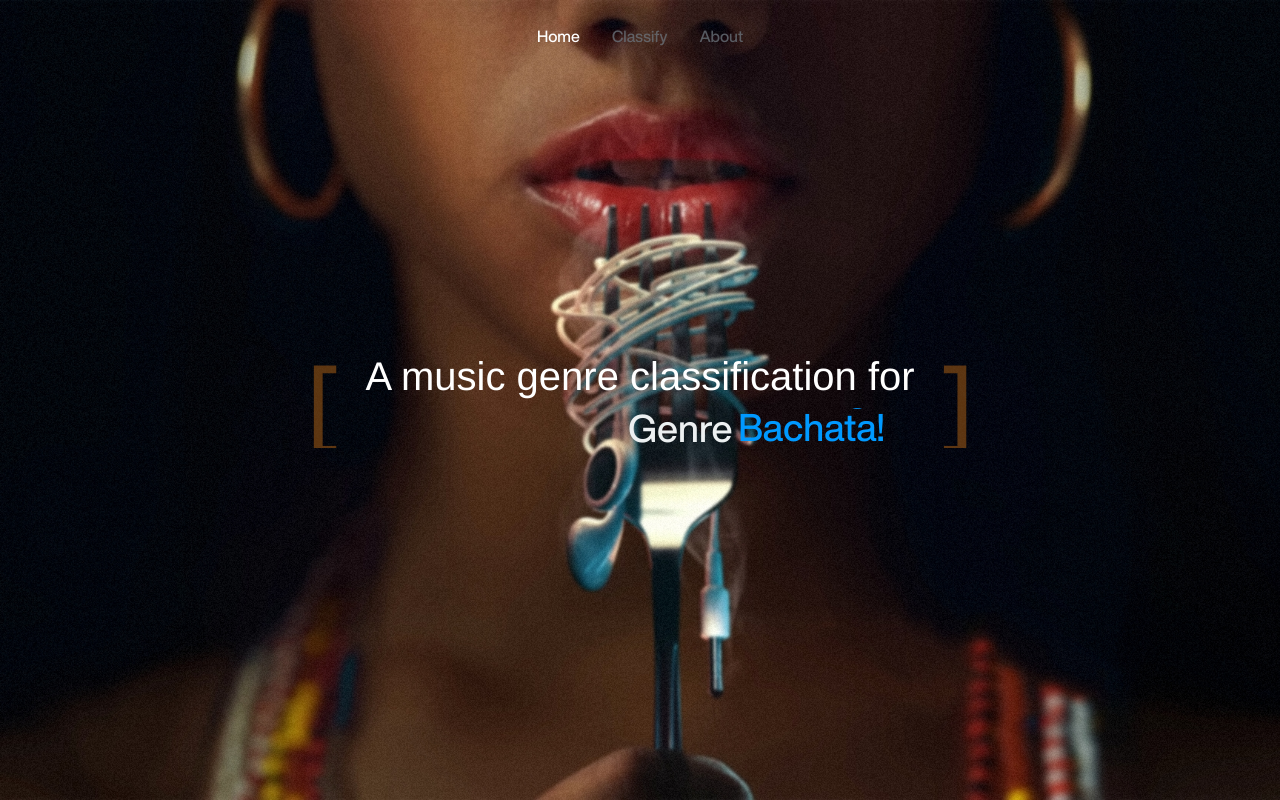
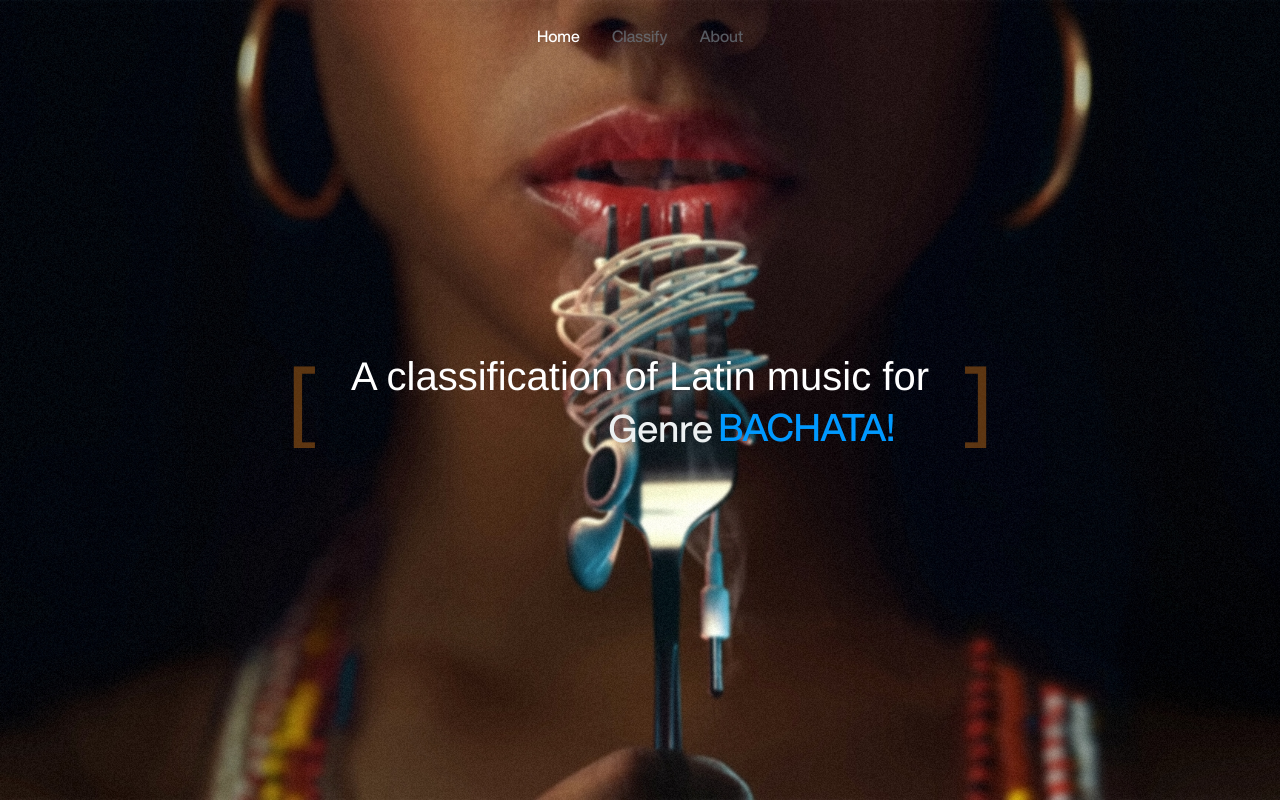
Before and after one commit to byCont/MusicGC-CNN, a Flask app: page / in a window 1280 px wide. Run offline with Flask 3, Linux system fonts and the light colour scheme.

Commit message:
"menores"

```diff
--- a/Source/static/css/animationText.css
+++ b/Source/static/css/animationText.css
@@ -28,7 +28,7 @@
   position: absolute;
   top: 0;
   color: #a05916a8;
-  font-size: 90px;
+  font-size: 85px;
   line-height: 100px;
   -webkit-animation-name: opacity;
   -webkit-animation-duration: 2s;
--- a/Source/templates/about.html
+++ b/Source/templates/about.html
@@ -5,7 +5,7 @@
     <meta charset="utf-8">
     <meta name="viewport" content="width=device-width, initial-scale=1">
     <meta name="description" content="">
-    <link rel="shortcut icon" href="../static/images/icon.png" type="image/x-icon">
+    <link rel="shortcut icon" href="../static/images/icon1.png" type="image/x-icon">
     <meta name="author" content="byDanielCont">
     <link href="https://cdn.jsdelivr.net/npm/bootstrap@5.3.3/dist/css/bootstrap.min.css" rel="stylesheet" integrity="sha384-QWTKZyjpPEjISv5WaRU9OFeRpok6YctnYmDr5pNlyT2bRjXh0JMhjY6hW+ALEwIH" crossorigin="anonymous">
     <link rel="stylesheet" href="../static/css/about.css">
--- a/Source/templates/home.html
+++ b/Source/templates/home.html
@@ -5,7 +5,7 @@
       <meta charset="utf-8">
       <meta name="viewport" content="width=device-width, initial-scale=1">
       <meta name="description" content="">
-      <link rel="shortcut icon" href="../static/images/icon.png" type="image/x-icon">
+      <link rel="shortcut icon" href="../static/images/icon1.png" type="image/x-icon">
       <meta name="author" content="byDanielCont">
       <link href="https://cdn.jsdelivr.net/npm/bootstrap@5.3.3/dist/css/bootstrap.min.css" rel="stylesheet" integrity="sha384-QWTKZyjpPEjISv5WaRU9OFeRpok6YctnYmDr5pNlyT2bRjXh0JMhjY6hW+ALEwIH" crossorigin="anonymous">
       <link rel="stylesheet" href="../static/css/home.css">
@@ -35,17 +35,17 @@
 
         <div class="d-flex justify-content-center align-items-center vh-100">
           <div class="content m-0 row justify-content-center align-items-center">
-            <h1 class="text-white container d-flex justify-content-center align-items-center">A music genre classification for </h1>
+            <h1 class="text-white container d-flex justify-content-center align-items-center">A classification of Latin music for </h1>
             <div class="content__container">
               <p class="content__container__text">
                 Genre
               </p>
 
               <ul class="content__container__list">
-                <li class="content__container__list__item">Salsa!</li>
-                <li class="content__container__list__item">Merengue!</li>
-                <li class="content__container__list__item">Bachata!</li>
-                <li class="content__container__list__item">Reggaeton!</li>
+                <li class="content__container__list__item">SALSA!</li>
+                <li class="content__container__list__item">MERENGUE!</li>
+                <li class="content__container__list__item">BACHATA!</li>
+                <li class="content__container__list__item">REGGEATON!</li>
               </ul>
             </div>
           </div>
--- a/Source/templates/prediction.html
+++ b/Source/templates/prediction.html
@@ -5,7 +5,7 @@
   <meta charset="utf-8">
   <meta name="viewport" content="width=device-width, initial-scale=1">
   <meta name="description" content="">
-  <link rel="shortcut icon" href="../static/images/icon.png" type="image/x-icon">
+  <link rel="shortcut icon" href="../static/images/icon1.png" type="image/x-icon">
   <meta name="author" content="byDanielCont">
   <link href="https://cdn.jsdelivr.net/npm/bootstrap@5.3.3/dist/css/bootstrap.min.css" rel="stylesheet" integrity="sha384-QWTKZyjpPEjISv5WaRU9OFeRpok6YctnYmDr5pNlyT2bRjXh0JMhjY6hW+ALEwIH" crossorigin="anonymous">
   <link rel="stylesheet" href="../static/css/pred.css">
```
Also changed, not shown: other parts of Source/templates/home.html (+3 -3 lines), Source/static/css/clasy.css (+13 -0 lines), Source/static/css/home.css (+12 -7 lines), Source/static/js/script.js (added, +19 -0 lines), Source/templates/classify.html (+4 -4 lines), Source/static/images/icon1.png (added).
